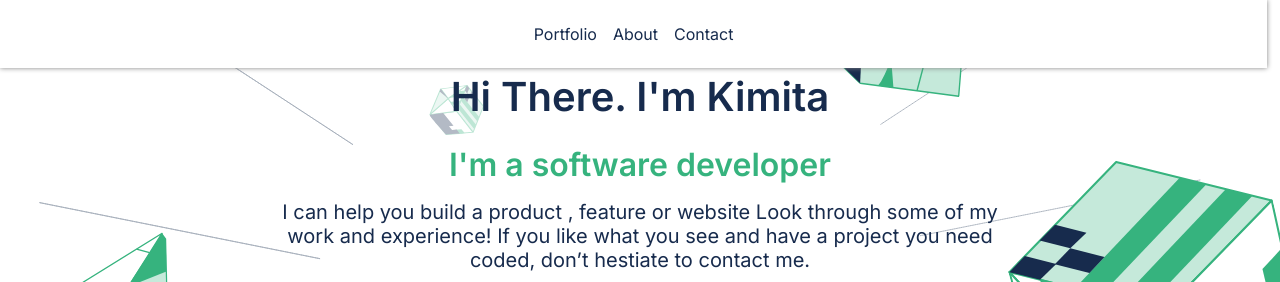
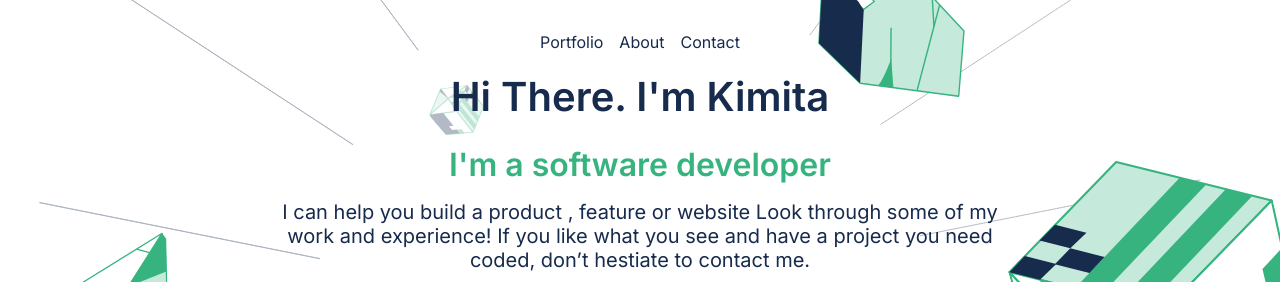
Before and after one commit to kimitaWanjohi/my-portfolio, a website: page index.html in a window 1280 px wide. Shown: the top 282 px of the page. Drawn offline with Linux system fonts and the light colour scheme.

Commit message:
Fix navbar width

```diff
--- a/style.css
+++ b/style.css
@@ -5,6 +5,7 @@ body {
   margin: 0;
   padding: 0;
   box-sizing: border-box;
+  scroll-behavior: smooth;
 }
 
 * {
@@ -67,7 +68,8 @@ ul {
 
 .sticky {
   position: fixed;
-  width: 99%;
+  width: 100%;
+  box-sizing: border-box;
   top: 0;
   z-index: 100;
 }
@@ -195,6 +197,7 @@ ul {
   border-radius: 8px;
   display: flex;
   flex-direction: column;
+  max-width: 350px;
   align-items: center;
   box-shadow: 0 4px 8px 0 rgba(0, 0, 0, 0.2);
 }
@@ -368,7 +371,6 @@ ul {
     align-items: center;
     padding: 0 24px;
     background-color: white;
-    box-shadow: gray 0 0 5px;
   }
 
   .navbar-lg {
@@ -428,8 +430,7 @@ ul {
     justify-content: center;
     align-items: center;
     padding: 1.5rem 2rem;
-    background-color: white;
-    box-shadow: gray 0 0 5px;
+    background: transparent;
   }
 
   .navbar-lg ul {
@@ -437,6 +438,9 @@ ul {
     justify-content: space-between;
     align-items: center;
     list-style: none;
+    border-radius: 4px;
+    background-color: white;
+    padding: 0.5rem 1rem;
   }
 
   .navbar-lg ul li {
```
